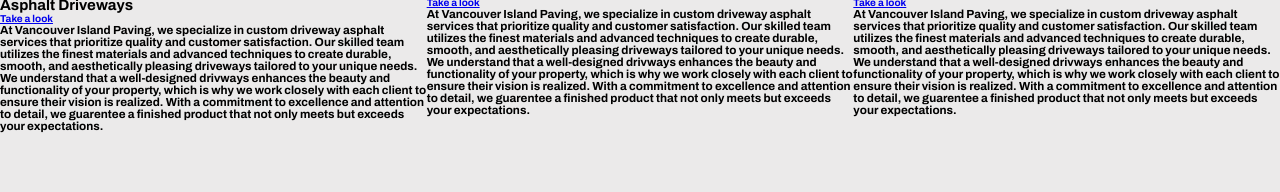
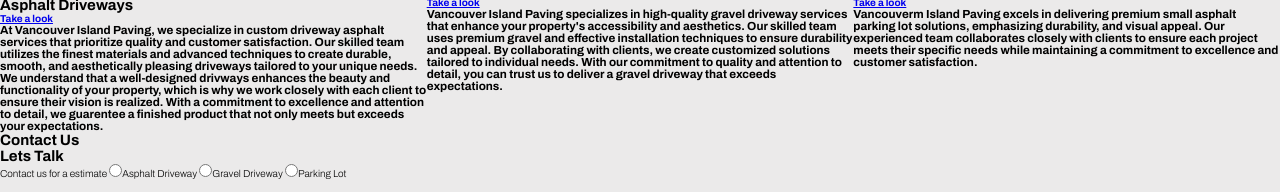
Before and after one commit to nic-dgl103-f24-cvs2/project-WILLTJURREIT, a plain HTML site: page index.html in a window 1280 px wide. Shown: the part 608-800 px from the top of the page. Drawn offline with Linux system fonts and the light colour scheme; a web font is replaced by a local one.

Commit message:
Add content section, finished updating other sections

```diff
--- a/index.html
+++ b/index.html
@@ -108,15 +108,13 @@
       <h2>Gravel Work</h2>
       <a href="#"><b>Take a look</b></a>
       <h3>
-        At Vancouver Island Paving, we specialize in custom driveway asphalt
-        services that prioritize quality and customer satisfaction. Our skilled
-        team utilizes the finest materials and advanced techniques to create
-        durable, smooth, and aesthetically pleasing driveways tailored to your
-        unique needs. We understand that a well-designed drivways enhances the
-        beauty and functionality of your property, which is why we work closely
-        with each client to ensure their vision is realized. With a commitment
-        to excellence and attention to detail, we guarentee a finished product
-        that not only meets but exceeds your expectations.
+        Vancouver Island Paving specializes in high-quality gravel driveway
+        services that enhance your property's accessibility and aesthetics. Our
+        skilled team uses premium gravel and effective installation techniques
+        to ensure durability and appeal. By collaborating with clients, we
+        create customized solutions tailored to individual needs. With our
+        commitment to quality and attention to detail, you can trust us to
+        deliver a gravel driveway that exceeds expectations.
       </h3>
     </section>
     <section class="parkinglot__services">
@@ -124,16 +122,27 @@
       <h2>Small Parking Lots</h2>
       <a href="#"><b>Take a look</b></a>
       <h3>
-        At Vancouver Island Paving, we specialize in custom driveway asphalt
-        services that prioritize quality and customer satisfaction. Our skilled
-        team utilizes the finest materials and advanced techniques to create
-        durable, smooth, and aesthetically pleasing driveways tailored to your
-        unique needs. We understand that a well-designed drivways enhances the
-        beauty and functionality of your property, which is why we work closely
-        with each client to ensure their vision is realized. With a commitment
-        to excellence and attention to detail, we guarentee a finished product
-        that not only meets but exceeds your expectations.
+        Vancouverm Island Paving excels in delivering premium small asphalt
+        parking lot solutions, emphasizing durability, and visual appeal. Our
+        experienced team collaborates closely with clients to ensure each
+        project meets their specific needs while maintaining a commitment to
+        excellence and customer satisfaction.
       </h3>
+    </section>
+    <section class="contact__us">
+      <h2>Contact Us</h2>
+       <div>
+        <form action="" methoid="">
+          <h2>Lets Talk</h2>
+          <tr>
+            <td>
+              <label>Contact us for a estimate</label>
+              <input type="radio" name="rate" value="asphalt_driveway">Asphalt Driveway
+              <input type="radio" name="rate" value="gravel_driveway">Gravel Driveway
+              <input type="radio" name="rate" value="parking_lot">Parking Lot
+            </td>
+            </tr>
+       </div>
     </section>
     <script src="script.js"></script>
   </body>
```
